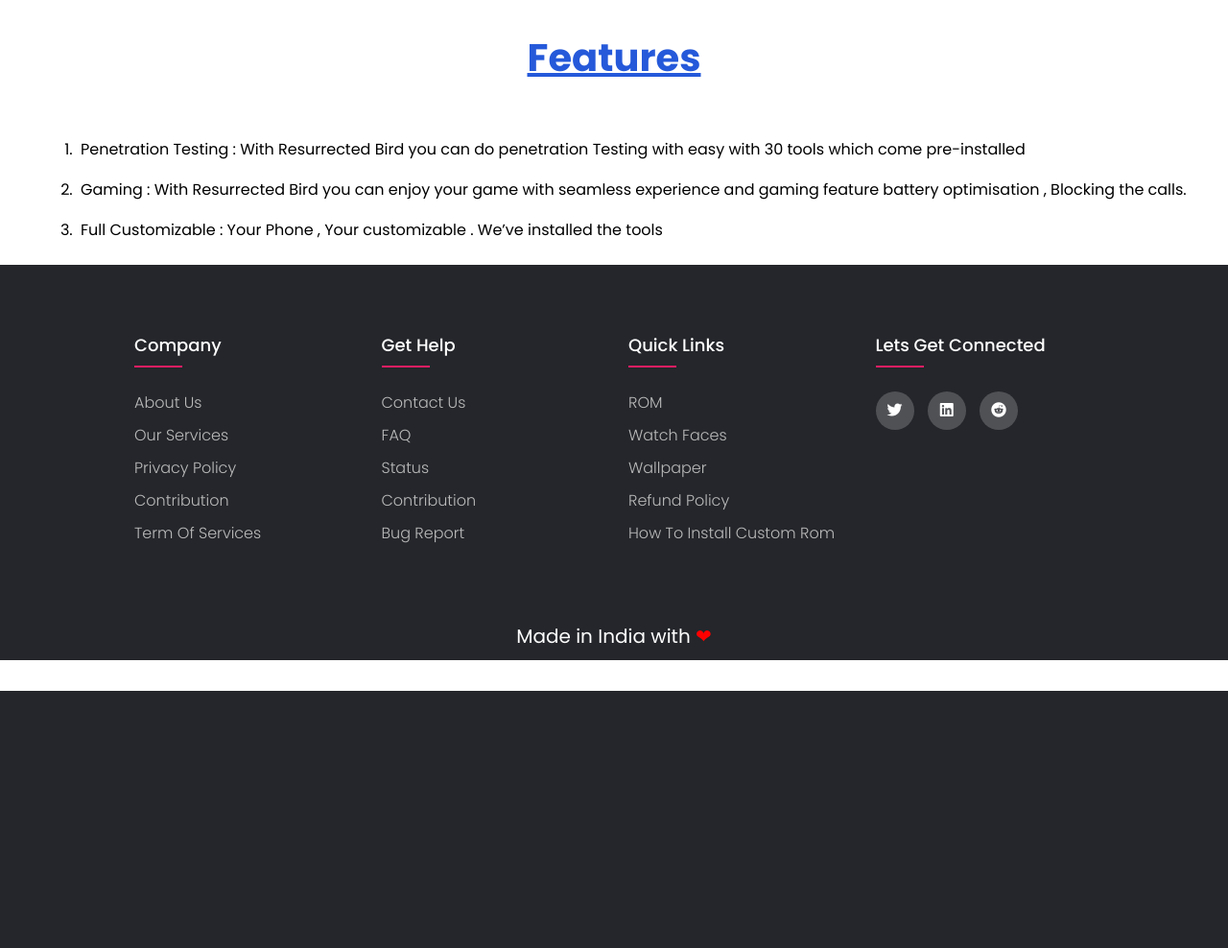
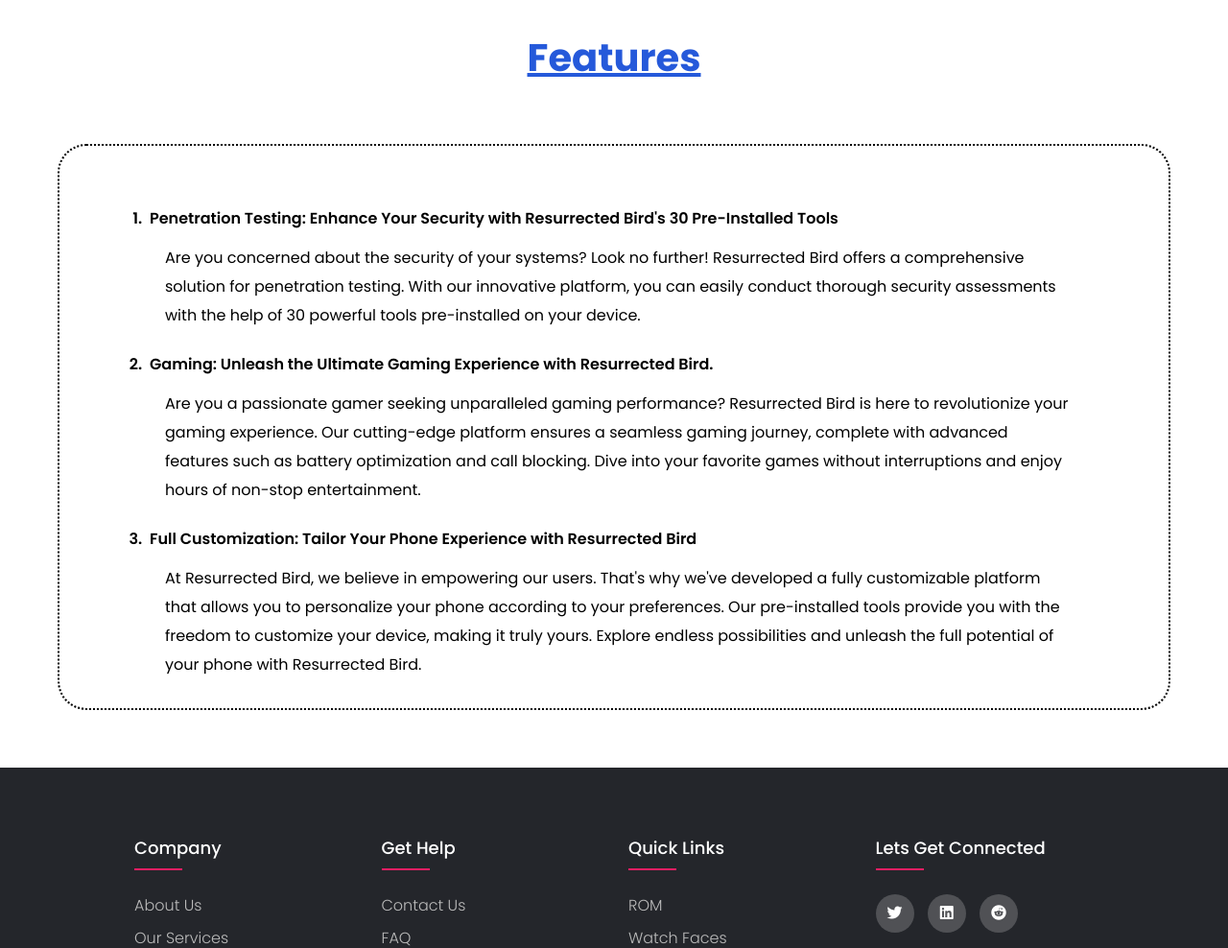
Before and after one commit to Ressurected-Bird/Website, a PHP site: page /Features.html in a window 1280 px wide. Shown: the part 80-1068 px from the top of the page at 96% size. Before the commit the page ends 800 px from the top, so only its background shows below. Run offline with PHP 8.4, Linux system fonts and the light colour scheme.

Commit message:
add content in the features page

```diff
--- a/Features.html
+++ b/Features.html
@@ -33,12 +33,21 @@
      </nav>
 
 <h1 class="heading">Features</h1>
+<div class="fecontent">
+<ol class="featureslist">
+    <li>Penetration Testing: Enhance Your Security with Resurrected Bird's 30 Pre-Installed Tools</li>
+    <p class="fepcontent">
+        Are you concerned about the security of your systems? Look no further! Resurrected Bird offers a comprehensive solution for penetration testing. With our innovative platform, you can easily conduct thorough security assessments with the help of 30 powerful tools pre-installed on your device.
 
-<ol class="featureslist">
-    <li>Penetration Testing :  With Resurrected Bird you can do penetration  Testing with easy  with  30 tools which come  pre-installed</li>
-    <li>Gaming : With  Resurrected Bird you can enjoy your game with seamless experience and  gaming feature battery optimisation , Blocking the calls.</li>
-    <li>Full Customizable : Your Phone , Your customizable . We’ve installed the tools</li>
+    </p>
+    <li>Gaming: Unleash the Ultimate Gaming Experience with Resurrected Bird.</li>
+    <p class="fepcontent">Are you a passionate gamer seeking unparalleled gaming performance? Resurrected Bird is here to revolutionize your gaming experience. Our cutting-edge platform ensures a seamless gaming journey, complete with advanced features such as battery optimization and call blocking. Dive into your favorite games without interruptions and enjoy hours of non-stop entertainment.</p>
+
+    <li>Full Customization: Tailor Your Phone Experience with Resurrected Bird</li>
+    <p class="fepcontent">At Resurrected Bird, we believe in empowering our users. That's why we've developed a fully customizable platform that allows you to personalize your phone according to your preferences. Our pre-installed tools provide you with the freedom to customize your device, making it truly yours. Explore endless possibilities and unleash the full potential of your phone with Resurrected Bird.</p>
 </ol>
+</div>
+
 
 <footer class="footer">
     <div class="container">
--- a/style/Features.css
+++ b/style/Features.css
@@ -12,6 +12,19 @@ body{
 
 }
 
+.fecontent{
+  margin: 60px;
+  padding: 10px 50px 10px 10px;
+  border-style: dotted;
+  border-color: #000000;
+  border-radius: 30px;
+  border-width: 2px;
+}
+.fepcontent{
+  margin: 0px 40px 10px 20px;
+  padding: 0px 10px 10px 30px;
+  line-height: 30px;
+}
 
   .heading{
     text-align: center;
@@ -32,7 +45,7 @@ body{
   list-style-type: decimal;
   margin-left: 30px;
   padding: 4px;
-
+  font-weight: 600;
   margin-bottom: 10px;
   color: #000000;
 }
```
